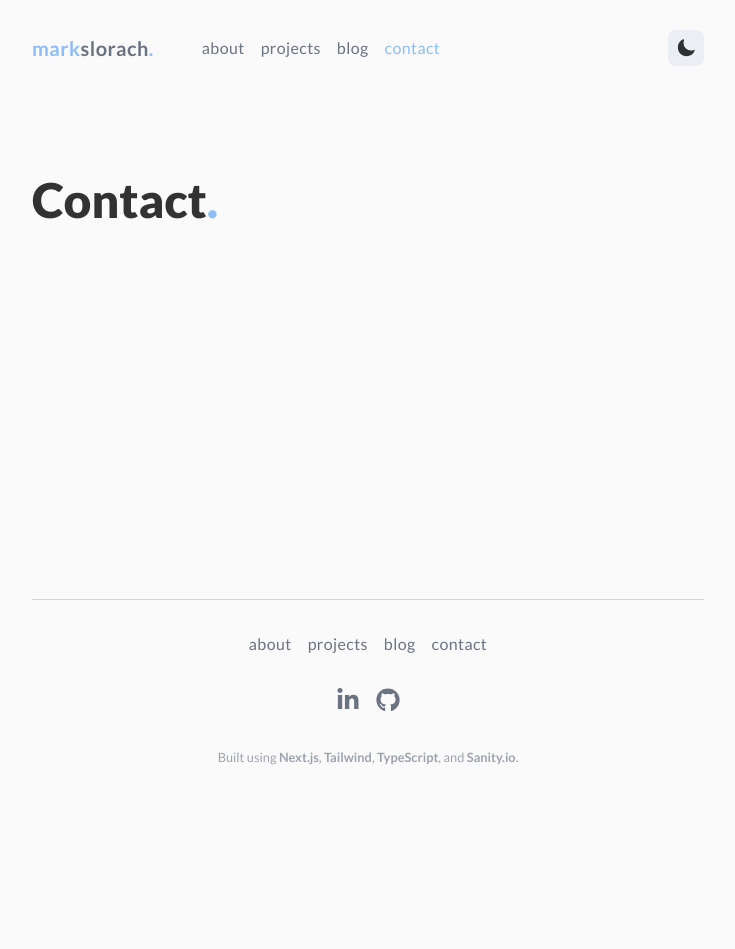
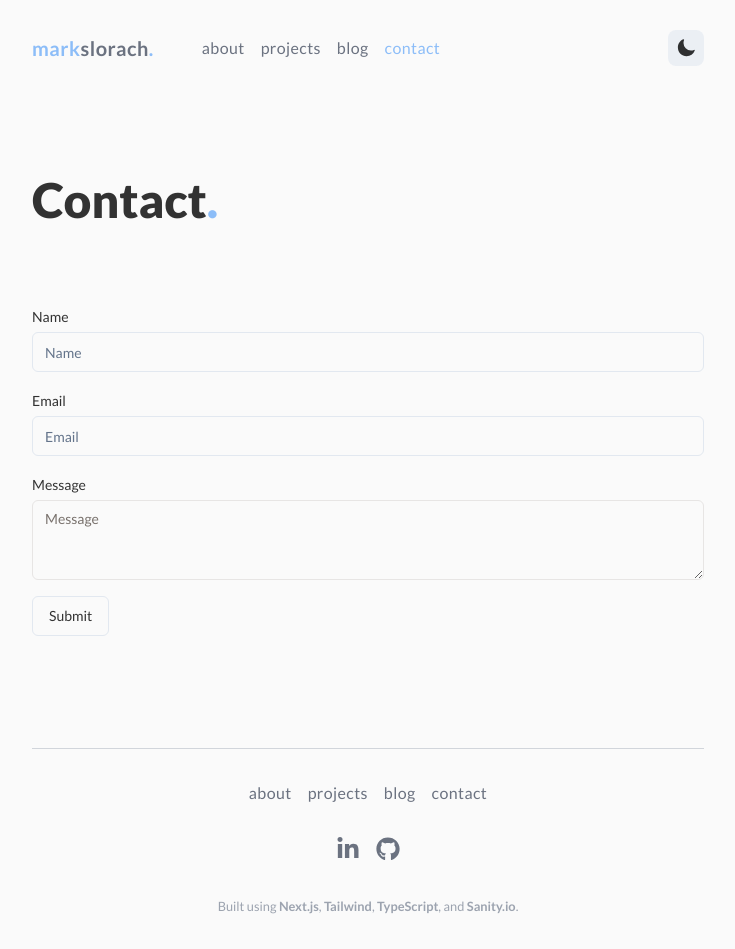
Before and after one commit to markslorach/portfolio_website, a Next.js app: page /contact in a window 1280 px wide. Shown: the whole page, without its empty margins (272-1007 px from the left). Before the commit the page ends 800 px from the top, so only its background shows below. Built offline with nearby package versions, Linux system fonts and the light colour scheme.

Commit message:
building contact form

```diff
--- a/app/(site)/contact/page.tsx
+++ b/app/(site)/contact/page.tsx
@@ -1,3 +1,5 @@
+// Components
+import ContactForm from "@/app/components/ContactForm";
 import Heading from "@/app/components/Heading";
 
 const ContactPage = () => {
@@ -6,6 +8,8 @@ const ContactPage = () => {
       <Heading className="mb-20">
         Contact<span className="text-[#8cbdf8]">.</span>
       </Heading>
+
+      <ContactForm />
     </section>
   );
 };
--- /dev/null
+++ b/app/actions/sendEmail.ts
@@ -0,0 +1,5 @@
+"use server"
+
+export const sendEmail = (formData: FormData) => {
+  console.log("Running on server")
+}
--- /dev/null
+++ b/app/components/ContactForm.tsx
@@ -0,0 +1,53 @@
+'use client'
+import { Button } from "@/components/ui/button";
+import { Input } from "@/components/ui/input";
+import { Label } from "@/components/ui/label";
+import { Textarea } from "@/components/ui/textarea";
+
+const ContactForm = () => {
+  return (
+    <form className="space-y-4" action={(formData) => {
+        console.log(formData.get("name"))
+        console.log(formData.get("email"))
+        console.log(formData.get("message"))
+    }}>
+      <div className="space-y-1">
+        <Label>Name</Label>
+        <Input
+          className="bg-transparent dark:bg-transparent"
+          name="name"
+          required
+          placeholder="Name"
+        />
+      </div>
+      <div className="space-y-1">
+        <Label>Email</Label>
+        <Input
+          className="bg-transparent dark:bg-transparent"
+          name="email"
+          required
+          placeholder="Email"
+          type="email"
+        />
+      </div>
+      <div className="space-y-1">
+        <Label>Message</Label>
+        <Textarea
+          className="bg-transparent dark:bg-transparent"
+          name="message"
+          required
+          placeholder="Message"
+        />
+      </div>
+      <Button
+        variant="outline"
+        className="bg-transparent dark:bg-transparent"
+        type="submit"
+      >
+        Submit
+      </Button>
+    </form>
+  );
+};
+
+export default ContactForm;
--- /dev/null
+++ b/components/ui/form.tsx
@@ -0,0 +1,176 @@
+import * as React from "react"
+import * as LabelPrimitive from "@radix-ui/react-label"
+import { Slot } from "@radix-ui/react-slot"
+import {
+  Controller,
+  ControllerProps,
+  FieldPath,
+  FieldValues,
+  FormProvider,
+  useFormContext,
+} from "react-hook-form"
+
+import { cn } from "@/lib/utils"
+import { Label } from "@/components/ui/label"
+
+const Form = FormProvider
+
+type FormFieldContextValue<
+  TFieldValues extends FieldValues = FieldValues,
+  TName extends FieldPath<TFieldValues> = FieldPath<TFieldValues>
+> = {
+  name: TName
+}
+
+const FormFieldContext = React.createContext<FormFieldContextValue>(
+  {} as FormFieldContextValue
+)
+
+const FormField = <
+  TFieldValues extends FieldValues = FieldValues,
+  TName extends FieldPath<TFieldValues> = FieldPath<TFieldValues>
+>({
+  ...props
+}: ControllerProps<TFieldValues, TName>) => {
+  return (
+    <FormFieldContext.Provider value={{ name: props.name }}>
+      <Controller {...props} />
+    </FormFieldContext.Provider>
+  )
+}
+
+const useFormField = () => {
+  const fieldContext = React.useContext(FormFieldContext)
+  const itemContext = React.useContext(FormItemContext)
+  const { getFieldState, formState } = useFormContext()
+
+  const fieldState = getFieldState(fieldContext.name, formState)
+
+  if (!fieldContext) {
+    throw new Error("useFormField should be used within <FormField>")
+  }
+
+  const { id } = itemContext
+
+  return {
+    id,
+    name: fieldContext.name,
+    formItemId: `${id}-form-item`,
+    formDescriptionId: `${id}-form-item-description`,
+    formMessageId: `${id}-form-item-message`,
+    ...fieldState,
+  }
+}
+
+type FormItemContextValue = {
+  id: string
+}
+
+const FormItemContext = React.createContext<FormItemContextValue>(
+  {} as FormItemContextValue
+)
+
+const FormItem = React.forwardRef<
+  HTMLDivElement,
+  React.HTMLAttributes<HTMLDivElement>
+>(({ className, ...props }, ref) => {
+  const id = React.useId()
+
+  return (
+    <FormItemContext.Provider value={{ id }}>
+      <div ref={ref} className={cn("space-y-2", className)} {...props} />
+    </FormItemContext.Provider>
+  )
+})
+FormItem.displayName = "FormItem"
+
+const FormLabel = React.forwardRef<
+  React.ElementRef<typeof LabelPrimitive.Root>,
+  React.ComponentPropsWithoutRef<typeof LabelPrimitive.Root>
+>(({ className, ...props }, ref) => {
+  const { error, formItemId } = useFormField()
+
+  return (
+    <Label
+      ref={ref}
+      className={cn(error && "text-red-500 dark:text-red-900", className)}
+      htmlFor={formItemId}
+      {...props}
+    />
+  )
+})
+FormLabel.displayName = "FormLabel"
+
+const FormControl = React.forwardRef<
+  React.ElementRef<typeof Slot>,
+  React.ComponentPropsWithoutRef<typeof Slot>
+>(({ ...props }, ref) => {
+  const { error, formItemId, formDescriptionId, formMessageId } = useFormField()
+
+  return (
+    <Slot
+      ref={ref}
+      id={formItemId}
+      aria-describedby={
+        !error
+          ? `${formDescriptionId}`
+          : `${formDescriptionId} ${formMessageId}`
+      }
+      aria-invalid={!!error}
+      {...props}
+    />
+  )
+})
+FormControl.displayName = "FormControl"
+
+const FormDescription = React.forwardRef<
+  HTMLParagraphElement,
+  React.HTMLAttributes<HTMLParagraphElement>
+>(({ className, ...props }, ref) => {
+  const { formDescriptionId } = useFormField()
+
+  return (
+    <p
+      ref={ref}
+      id={formDescriptionId}
+      className={cn("text-sm text-stone-500 dark:text-stone-400", className)}
+      {...props}
+    />
+  )
+})
+FormDescription.displayName = "FormDescription"
+
+const FormMessage = React.forwardRef<
+  HTMLParagraphElement,
+  React.HTMLAttributes<HTMLParagraphElement>
+>(({ className, children, ...props }, ref) => {
+  const { error, formMessageId } = useFormField()
+  const body = error ? String(error?.message) : children
+
+  if (!body) {
+    return null
+  }
+
+  return (
+    <p
+      ref={ref}
+      id={formMessageId}
+      className={cn("text-sm font-medium text-red-500 dark:text-red-900", className)}
+      {...props}
+    >
+      {body}
+    </p>
+  )
+})
+FormMessage.displayName = "FormMessage"
+
+export {
+  useFormField,
+  Form,
+  FormItem,
+  FormLabel,
+  FormControl,
+  FormDescription,
+  FormMessage,
+  FormField,
+}
--- a/components/ui/textarea.tsx
+++ b/components/ui/textarea.tsx
@@ -10,7 +10,7 @@ const Textarea = React.forwardRef<HTMLTextAreaElement, TextareaProps>(
     return (
       <textarea
         className={cn(
-          "flex min-h-[80px] w-full rounded-md border border-slate-200 bg-white px-3 py-2 text-sm ring-offset-white placeholder:text-slate-500 focus-visible:outline-none focus-visible:ring-2 focus-visible:ring-slate-950 focus-visible:ring-offset-2 disabled:cursor-not-allowed disabled:opacity-50 dark:border-slate-800 dark:bg-slate-950 dark:ring-offset-slate-950 dark:placeholder:text-slate-400 dark:focus-visible:ring-slate-300",
+          "flex min-h-[80px] w-full rounded-md border border-stone-200 bg-white px-3 py-2 text-sm ring-offset-white placeholder:text-stone-500 focus-visible:outline-none focus-visible:ring-2 focus-visible:ring-stone-950 focus-visible:ring-offset-2 disabled:cursor-not-allowed disabled:opacity-50 dark:border-stone-800 dark:bg-stone-950 dark:ring-offset-stone-950 dark:placeholder:text-stone-400 dark:focus-visible:ring-stone-300",
           className
         )}
         ref={ref}
--- a/package.json
+++ b/package.json
@@ -10,6 +10,7 @@
   },
   "dependencies": {
     "@heroicons/react": "^2.1.1",
+    "@hookform/resolvers": "^3.3.4",
     "@portabletext/react": "^3.0.12",
     "@radix-ui/react-accordion": "^1.1.2",
     "@radix-ui/react-dropdown-menu": "^2.0.6",
@@ -31,12 +32,14 @@
     "next-themes": "^0.3.0",
     "react": "^18",
     "react-dom": "^18",
+    "react-hook-form": "^7.51.2",
     "react-icons": "^5.0.1",
     "sanity": "^3.34.0",
     "styled-components": "^6.1.8",
     "tailwind-merge": "^2.2.2",
     "tailwindcss-animate": "^1.0.7",
-    "url": "^0.11.3"
+    "url": "^0.11.3",
+    "zod": "^3.22.4"
   },
   "devDependencies": {
     "@tailwindcss/typography": "^0.5.10",
```
Also changed, not shown: 1 other file (tests, documents, lock files or other folders).
